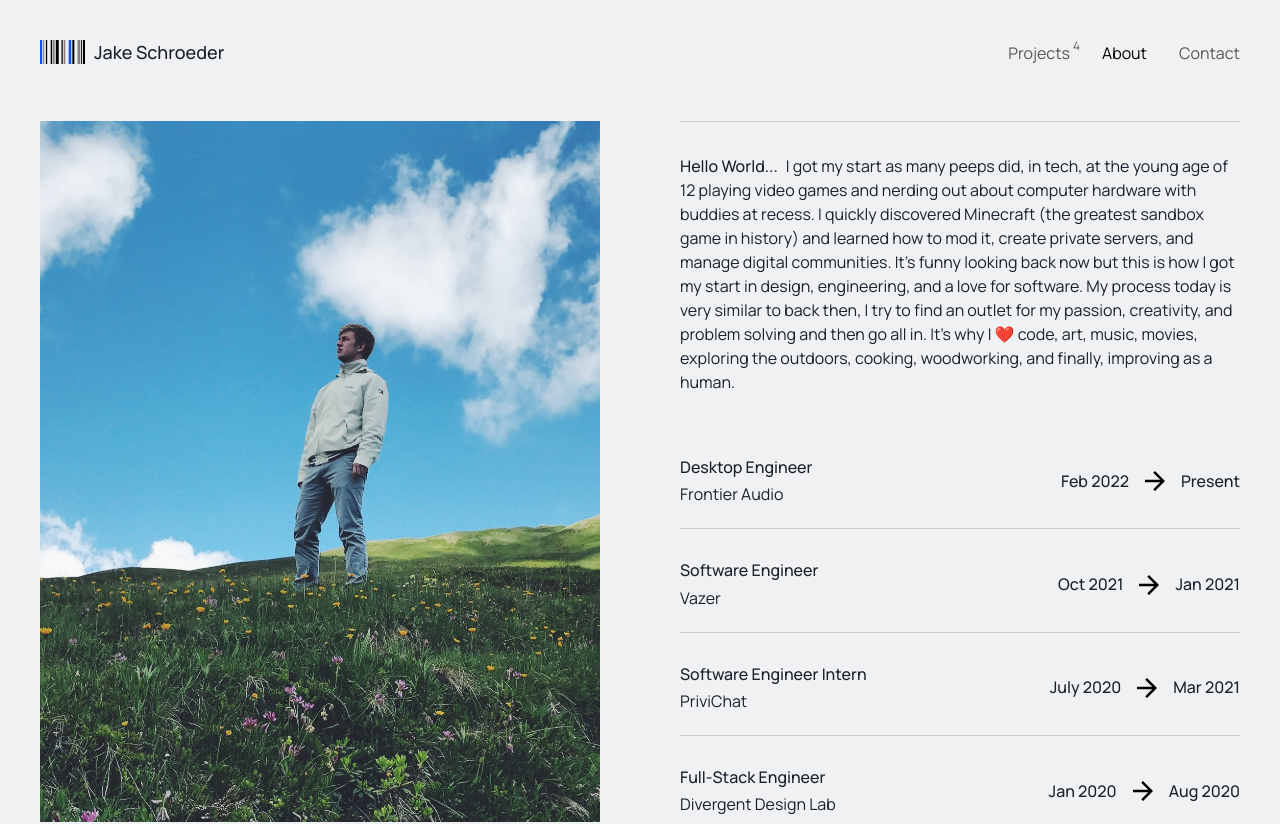
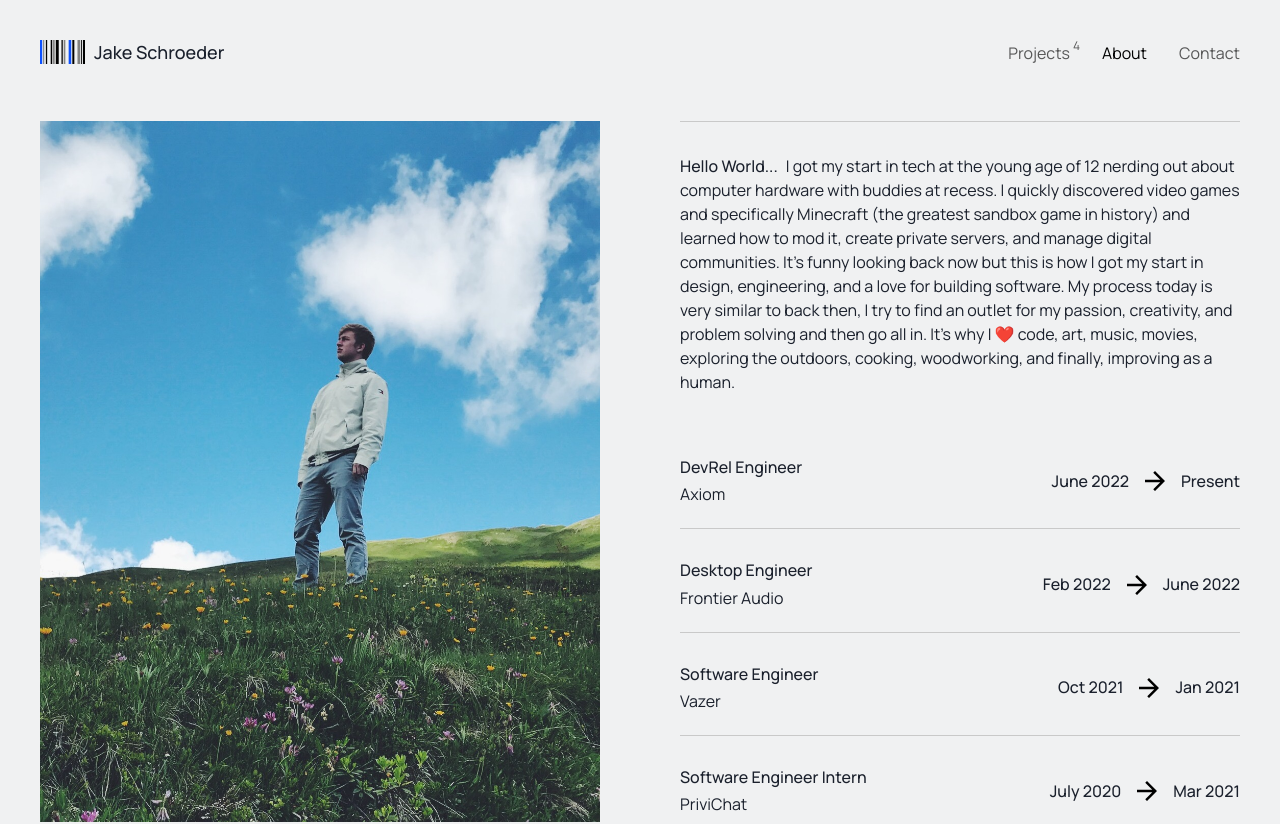
Before and after one commit to JakeSchroeder/jakethefirst.com, a Next.js app: page /about in a window 1280 px wide. Shown: the top 824 px of the page. Built offline with nearby package versions, Linux system fonts and the light colour scheme.

Commit message:
Update about.tsx

```diff
--- a/pages/about.tsx
+++ b/pages/about.tsx
@@ -115,11 +115,11 @@ const About: FC = () => {
                   <Box as="span" fontWeight="medium" mr="2">
                     Hello World...
                   </Box>
-                  I got my start as many peeps did, in tech, at the young age of 12 playing video games and nerding out
-                  about computer hardware with buddies at recess. I quickly discovered Minecraft (the greatest sandbox game
+                  I got my start in tech at the young age of 12 nerding out
+                  about computer hardware with buddies at recess. I quickly discovered video games and specifically Minecraft (the greatest sandbox game
                   in history) and learned how to mod it, create private servers, and manage digital communities.
                   It&apos;s funny looking back now but this is how I got my start in design, engineering, and a love for
-                  software. My process today is very similar to back then, I try to find an outlet for my passion,
+                  building software. My process today is very similar to back then, I try to find an outlet for my passion,
                   creativity, and problem solving and then go all in. It&apos;s why I ❤️ code, art, music, movies,
                   exploring the outdoors, cooking, woodworking, and finally, improving as a human.
                 </Text>
@@ -133,12 +133,25 @@ const About: FC = () => {
                 offsetY="20px"
                 transition={{
                   enter: {
+                    delay: 0.45,
+                    duration: 0.45,
+                  },
+                }}
+              >
+                <ExperienceItem position="DevRel Engineer" company="Axiom" start="June 2022" end="Present" />
+              </SlideFade>
+              <SlideFade
+                style={{ width: "100%" }}
+                in={true}
+                offsetY="20px"
+                transition={{
+                  enter: {
                     delay: 0.5,
                     duration: 0.5,
                   },
                 }}
               >
-                <ExperienceItem position="Desktop Engineer" company="Frontier Audio" start="Feb 2022" end="Present" />
+                <ExperienceItem position="Desktop Engineer" company="Frontier Audio" start="Feb 2022" end="June 2022" />
               </SlideFade>
               <SlideFade
                 style={{ width: "100%" }}
```
